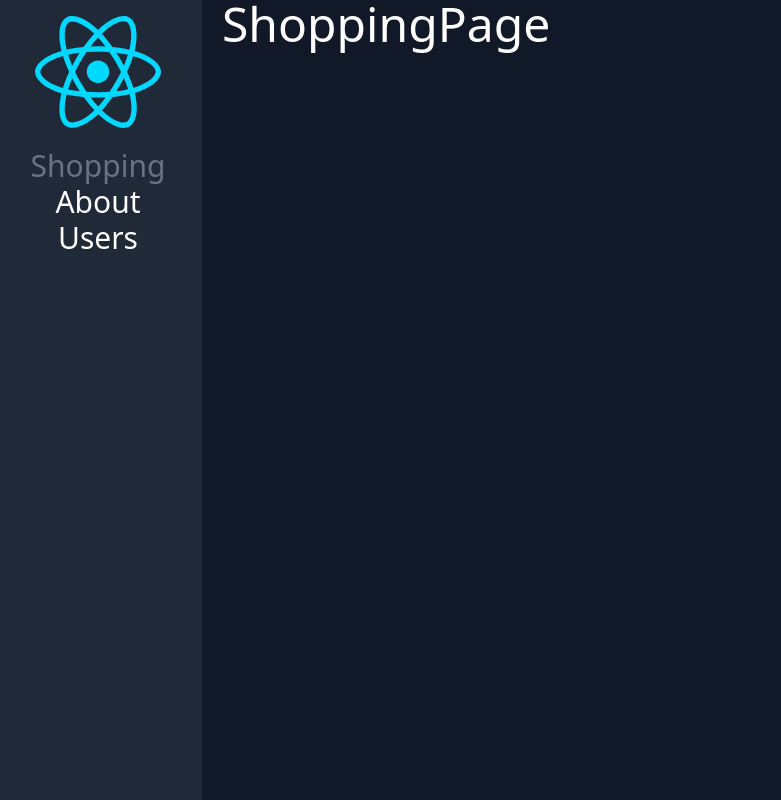
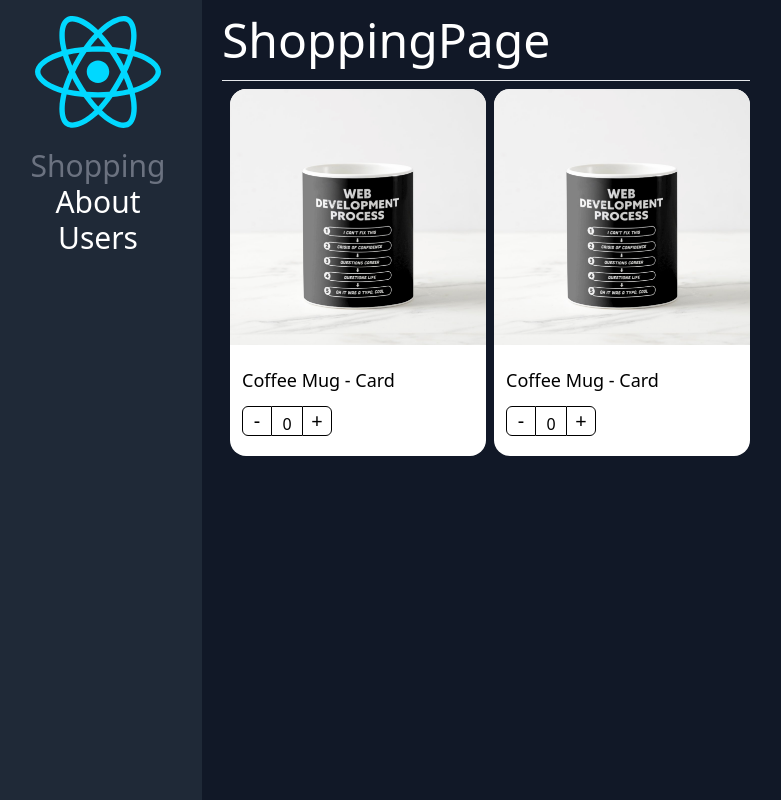
Before and after one commit to Alastor-4/ReactTS-InitialProject, a React (Vite) app: page /home in a window 1280 px wide. Shown: the whole page, without its empty margins (6-787 px from the left). Built offline with nearby package versions, Linux system fonts and the light colour scheme.

Commit message:
Component Compound Listo

```diff
--- /dev/null
+++ b/src/02-component-patterns/components/ProductButtons.tsx
@@ -0,0 +1,13 @@
+import { useContext } from "react"
+import { ProductContext } from "./ProductCard"
+
+export const ProductButtons = (): JSX.Element => {
+    const { counter, calcValue } = useContext(ProductContext)
+    return (
+        <div className="m-3 flex flex-row">
+            <button className="cursor-pointer bg-transparent border-[1px] border-solid hover:bg-gray-200 border-black rounded-l-md text-xl w-[30px]" onClick={() => calcValue(-1)}>-</button>
+            <div className="border-t-[1px] border-b-[1px] text-base text-center border-solid border-black pt-[5px] h-[30px] w-[30px]">{counter}
+            </div>
+            <button className="cursor-pointer bg-transparent border-[1px] border-solid hover:bg-gray-200 border-black rounded-r-md text-xl w-[30px]" onClick={() => calcValue(1)}>+</button>
+        </div>)
+}
--- /dev/null
+++ b/src/02-component-patterns/components/ProductCard.tsx
@@ -0,0 +1,20 @@
+import { createContext } from 'react';
+import { useProduct } from '../hooks/useProducts';
+import { ProductContextProps, ProductCardProps } from '../interfaces/interfaces';
+
+export const ProductContext = createContext({} as ProductContextProps);
+
+const { Provider } = ProductContext;
+export const ProductCard = ({ children, product }: ProductCardProps) => {
+
+    const { counter, calcValue } = useProduct();
+
+    return (
+        <Provider value={{ counter, calcValue, product }}>
+
+            <div className="bg-white rounded-2xl text-black pb-2 mt-2 ml-2 w-64">
+                {children}
+            </div>
+        </Provider>
+    );
+};
--- /dev/null
+++ b/src/02-component-patterns/components/ProductImage.tsx
@@ -0,0 +1,16 @@
+import { useContext } from 'react';
+import { ProductContext } from './ProductCard';
+import noImage from '../assets/no-image.jpg'
+
+export const ProductImage = ({ img = '' }): JSX.Element => {
+    const { product } = useContext(ProductContext);
+    let imageToShow: string;
+    if (img) {
+        imageToShow = img;
+    } else if (product.img) {
+        imageToShow = product.img
+    } else {
+        imageToShow = noImage
+    }
+    return <img className="rounded-t-2xl w-full" src={imageToShow} alt="Product" />
+}
--- /dev/null
+++ b/src/02-component-patterns/components/ProductTitle.tsx
@@ -0,0 +1,7 @@
+import { useContext } from "react"
+import { ProductContext } from "./ProductCard"
+
+export const ProductTitle = ({ title }: { title?: string }): JSX.Element => {
+    const { product } = useContext(ProductContext)
+    return <span className="m-3 text-lg">{title ? title : product.title}</span>
+}
--- /dev/null
+++ b/src/02-component-patterns/components/index.ts
@@ -0,0 +1,18 @@
+import { ProductCard as ProductCardHOC } from "./ProductCard";
+import { ProductCardHOCProps } from "../interfaces/interfaces";
+
+import { ProductButtons } from "./ProductButtons";
+import { ProductImage } from "./ProductImage";
+import { ProductTitle } from "./ProductTitle";
+
+export { ProductButtons } from "./ProductButtons";
+export { ProductImage } from "./ProductImage";
+export { ProductTitle } from "./ProductTitle";
+
+export const ProductCard: ProductCardHOCProps = Object.assign(ProductCardHOC, {
+    Title: ProductTitle,
+    Image: ProductImage,
+    Buttons: ProductButtons,
+});
+
+export default ProductCard;
--- /dev/null
+++ b/src/02-component-patterns/hooks/useProducts.ts
@@ -0,0 +1,14 @@
+import { useState } from "react";
+
+export const useProduct = () => {
+  const [counter, setCounter] = useState(0);
+
+  const calcValue = (value: number) => {
+    setCounter((prev) => Math.max(prev + value, 0));
+  };
+
+  return {
+    counter,
+    calcValue,
+  };
+};
--- /dev/null
+++ b/src/02-component-patterns/interfaces/interfaces.ts
@@ -0,0 +1,25 @@
+import { ReactElement } from "react";
+
+export interface ProductCardProps {
+    product: Product;
+    children?: ReactElement | ReactElement[];
+}
+
+export interface Product {
+    id: string;
+    title: string;
+    img?: string;
+}
+
+export interface ProductContextProps {
+    counter: number;
+    calcValue: (value: number) => void;
+    product: Product;
+}
+
+export interface ProductCardHOCProps {
+    ({ children, product }: ProductCardProps): JSX.Element,
+    Title: ({ title }: { title?: string }) => JSX.Element,
+    Image: ({ img }: { img?: string }) => JSX.Element,
+    Buttons: () => JSX.Element
+}
--- a/src/02-component-patterns/pages/ShoppingPage.tsx
+++ b/src/02-component-patterns/pages/ShoppingPage.tsx
@@ -1,5 +1,30 @@
+import { ProductButtons, ProductCard, ProductImage, ProductTitle } from "../components";
+
+const product = {
+    id: "1",
+    title: "Coffee Mug - Card",
+    img: './coffee-mug.png'
+}
+
 export const ShoppingPage = () => {
     return (
-        <div><h1>ShoppingPage</h1></div>
-    )
-}
+        <div>
+            <h1 className="my-4">ShoppingPage</h1>
+            <hr />
+            <div className="flex">
+                <ProductCard product={product}>
+                    <ProductCard.Image />
+                    <ProductCard.Title />
+                    <ProductCard.Buttons />
+                </ProductCard>
+
+                <ProductCard product={product}>
+                    <ProductImage />
+                    <ProductTitle />
+                    <ProductButtons />
+                </ProductCard>
+
+            </div>
+        </div>
+    );
+};
```
Also changed, not shown: src/02-component-patterns/styles/styles.module.css (deleted, +0 -62 lines).
